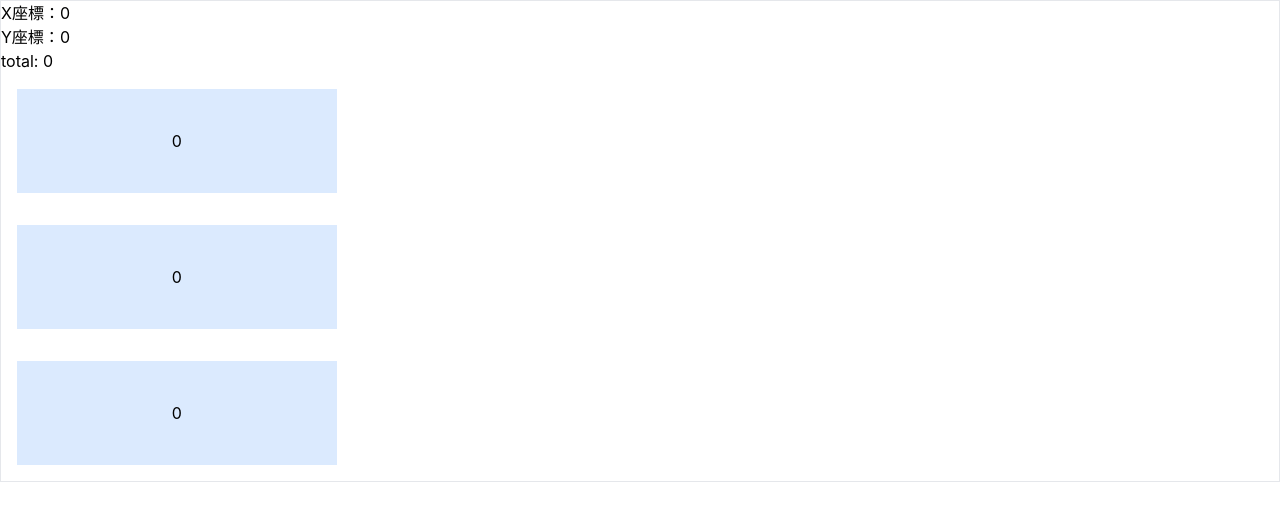
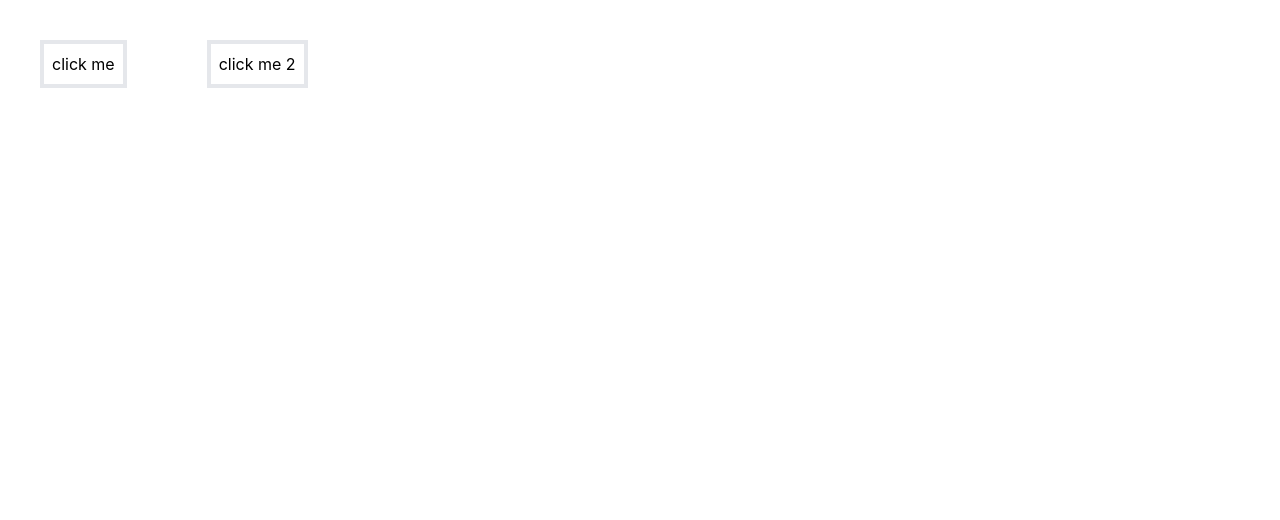
Before and after one commit to yadac/my-react, a React (Create React App) app: page / in a window 1280 px wide. Shown: the top 520 px of the page. Built offline with nearby package versions, Linux system fonts and the light colour scheme.

Commit message:
feat:イベントハンドラーに任意の引数を渡す

```diff
--- a/src/components/MyEvent.js
+++ b/src/components/MyEvent.js
@@ -1,5 +1,7 @@
-export default function MyEvent({ type }) {
-    const current = () => {
+import React from "react";
+
+export default function MyEvent() {
+    const current = (e, type) => {
         const d = new Date();
         {
             switch (type) {
@@ -15,7 +17,14 @@ export default function MyEvent({ type }) {
             }
         }
     }
+    const current2 = e => {
+        console.log(e.target.dataset.type);
+    }
+
     return (
-        <button onClick={current}>click me</button>
+        <React.Fragment>
+            <button onClick={e => { current(e, 'date') }} className="border-4 border-solid p-2 m-10">click me</button>
+            <button data-type="time" onClick={current2} className="border-4 border-solid p-2 m-10">click me 2</button>
+        </React.Fragment>
     )
 }
--- a/src/index.js
+++ b/src/index.js
@@ -2,15 +2,12 @@ import React from 'react';
 import ReactDOM from 'react-dom/client';
 import './index.css';
 import reportWebVitals from './reportWebVitals';
-import StateParent from './components/StateParent';
-import ScreenPoint from './components/ScreenPoint';
+import MyEvent from './components/MyEvent';
 
 const root = ReactDOM.createRoot(document.getElementById('root'));
 root.render(
   <React.StrictMode>
-    <ScreenPoint>
-      <StateParent />
-    </ScreenPoint>
+    <MyEvent />
   </React.StrictMode>
 );
 
```
